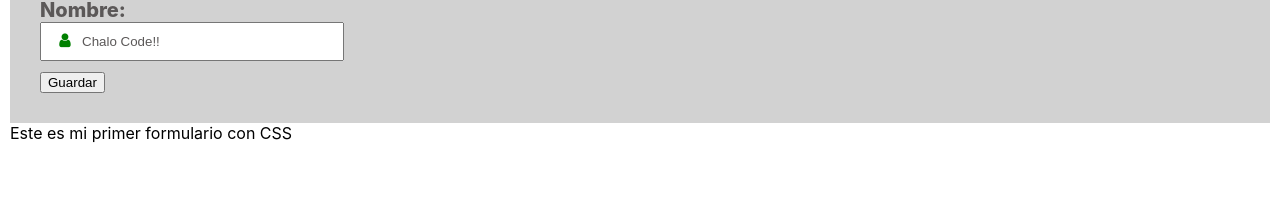
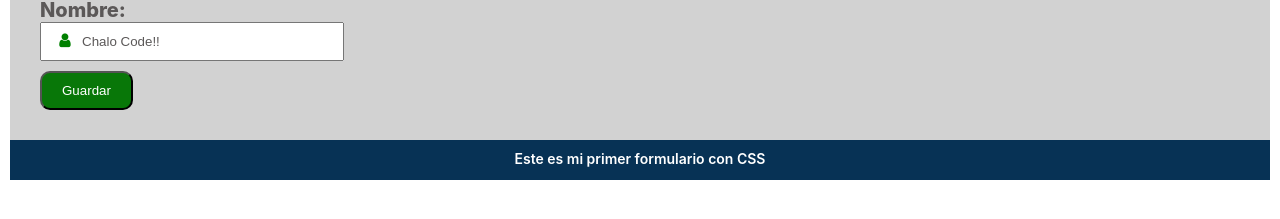
Before and after one commit to gonzaloperezbarrios/mi_formulario-react-0-100, a React (Create React App) app: page / in a window 1280 px wide. Shown: the part 319-538 px from the top of the page. Built offline with nearby package versions, Linux system fonts and the light colour scheme.

Commit message:
css custom Button

```diff
--- a/src/App.css
+++ b/src/App.css
@@ -58,3 +58,34 @@
   color: rgb(91 88 88);
   padding-left: 40px;
 }
+
+.mi_formulario__button {
+  background-color: rgb(8 119 8);
+  border-radius: 10px;
+  padding: 10px;
+  padding-left: 20px;
+  padding-right: 20px;
+  color: white;
+}
+
+.mi_formulario__button:hover {
+  opacity: 0.8;
+}
+
+.mi_formulario__footer {
+  width: 100%;
+  background-color: rgb(7 50 85);
+  height: 40px;
+}
+
+.mi_formulario__group {
+  text-align: center;
+  position: relative;
+  top: 20%;
+}
+
+.mi_formulario__label {
+  color: white;
+  font-size: 14px;
+  font-weight: 600;
+}
```
